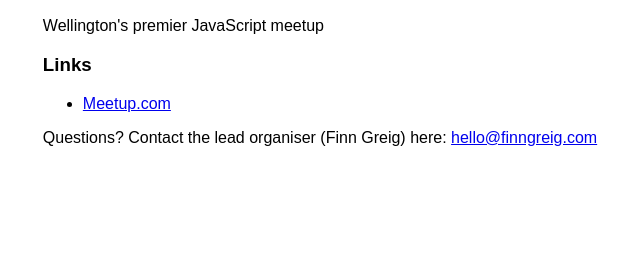
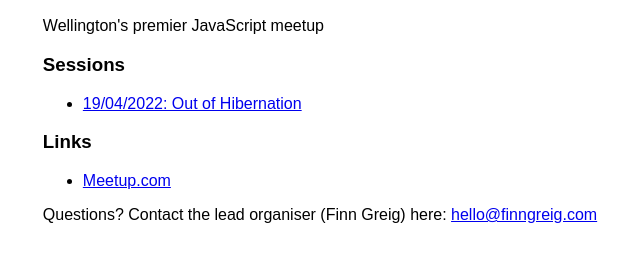
Before and after one commit to wellington-js/website, a plain HTML site: page index.html in a window 1280 px wide. Shown: the part 292-554 px from the top of the page, without its empty margins (320-960 px from the left). Drawn offline with Linux system fonts and the light colour scheme.

Commit message:
Update index.html

```diff
--- a/index.html
+++ b/index.html
@@ -17,6 +17,11 @@
       <img src="/assets/img/wellingtonjs-logo.png" alt="Wellington.js logo" width="500px"/>
       <p>Wellington's premier JavaScript meetup</p>
 
+      <h3>Sessions</h3>
+      <ul>
+        <li><a href="/sessions/2022_04_19.html">19/04/2022: Out of Hibernation</a></li>
+      </ul>
+
       <h3>Links</h3>
       <ul>
         <li><a href="https://www.meetup.com/WellingtonJS">Meetup.com</a></li>
```
